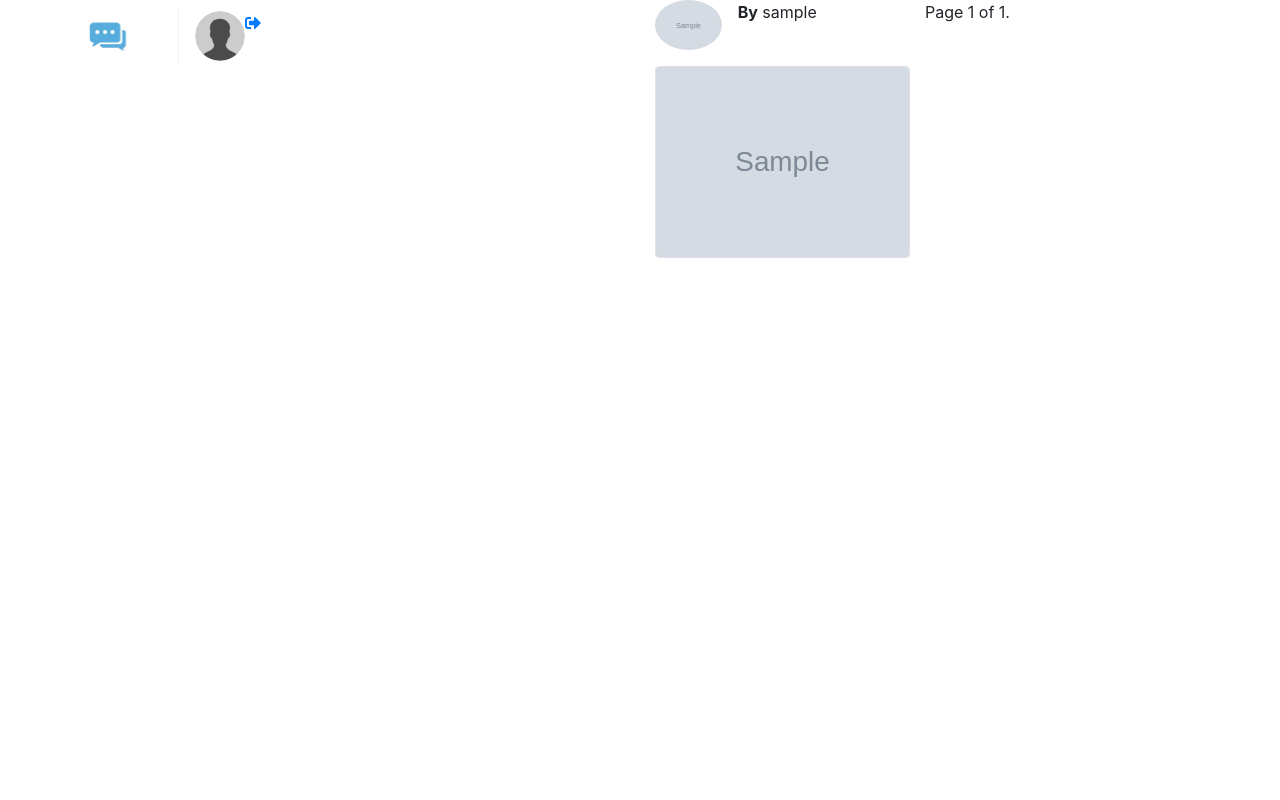
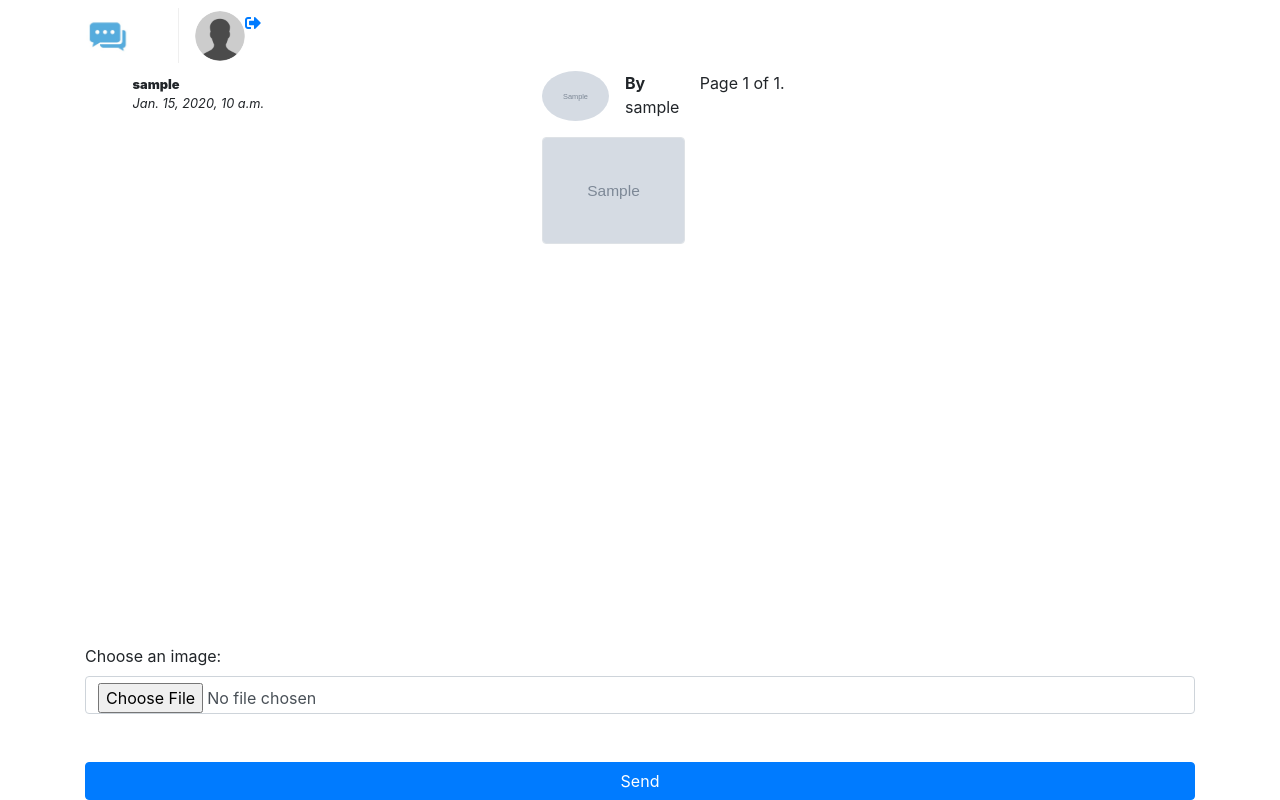
Before and after one commit to dcarolinahdev/prueba002_chatdjango, a Django app: template testchat/templates/chats/message_list.html in a window 1280 px wide. Run offline with Django 3.2, Linux system fonts and the light colour scheme; tables that the repository leaves empty hold one stand-in row (values such as "Sample post"); the template is opened without the code that fills it: values that come from a table or form of the project are taken from there, most other values are stand-ins (such as "Sample title", 1, 10 or a date in 2020); grey boxes marked "Sample" are stand-in pictures; some libraries are stand-ins or nearby versions.

Commit message:
por corregir

```diff
--- a/testchat/templates/base.html
+++ b/testchat/templates/base.html
@@ -15,11 +15,11 @@
 
 	<div class="container">
 		{% block container %}
-		<div class="row">
+		<div class="row d-flex">
 			<div class="col-3">
 				{% block container_users %}{% endblock %}
 			</div>
-			<div class="col-9">
+			<div class="col-9 d-flex">
 				{% block container_msgs %}{% endblock %}
 			</div>
 		</div>
--- a/testchat/templates/chats/message_form.html
+++ b/testchat/templates/chats/message_form.html
@@ -1,7 +1,28 @@
-{% extends "chats/message_list.html" %}
 
-{% block container_form_msgs %}
+<div class="container">
+	<div class="row justify-content-md-center">
+		<div class="col" id="msg-box">
+			<form method="POST" action="{% url 'chats:create' %}" enctype="multipart/form-data">
+				{% csrf_token %}
 
+				<input type="hidden" name="user" value="{{ user }}" />
+				<input type="hidden" name="profile" value="{{ profile }}" />
 
+				<div class="form-group">
+					<label>Choose an image:</label>
+					<input
+						class="form-control {% if form.image_msg.errors %}is-invalid{% endif %}"
+						type="file"
+						name="image_msg"
+						placeholder="image"
+					>
+					<div class="invalid-feedback">
+						{% for error in form.image_msg.errors %}{{ error }}{% endfor %}
+					</div>
+				</div>
 
-{% endblock%}
+				<button type="submit" class="btn btn-primary btn-block mt-5">Send</button>
+			</form>
+		</div>
+	</div>
+</div>
--- a/testchat/templates/chats/message_list.html
+++ b/testchat/templates/chats/message_list.html
@@ -2,6 +2,10 @@
 
 {% block head_content %}
 	<title>Test Chat</title>
+{% endblock%}
+
+{% block container_users %}
+	{% include "users/user_list.html" %}
 {% endblock%}
 
 {% block container_msgs %}
@@ -40,7 +44,6 @@
 		</div>
 	</div>
 	<div class="fixed-bottom">
-		{% block container_form_msgs %}
-		{% endblock %}
+		{% include "chats/message_form.html" %}
 	</div>
 {% endblock%}
--- a/testchat/templates/nav.html
+++ b/testchat/templates/nav.html
@@ -1,6 +1,6 @@
 {% load static %}
-<nav class="navbar navbar-expand-lg fixed-top" id="main-navbar">
-    <div class="container">
+<nav class="navbar navbar-expand-lg" id="main-navbar">
+    <div class="container d-flex">
 
         <a class="navbar-brand pr-5" style="border-right: 1px solid #efefef;" href="">
             <img src="{% static 'img/icono-chat.jpg' %}" height="45" class="d-inline-block align-top"/>
```
Also changed, not shown: testchat/chats/views.py (+28 -24 lines).
